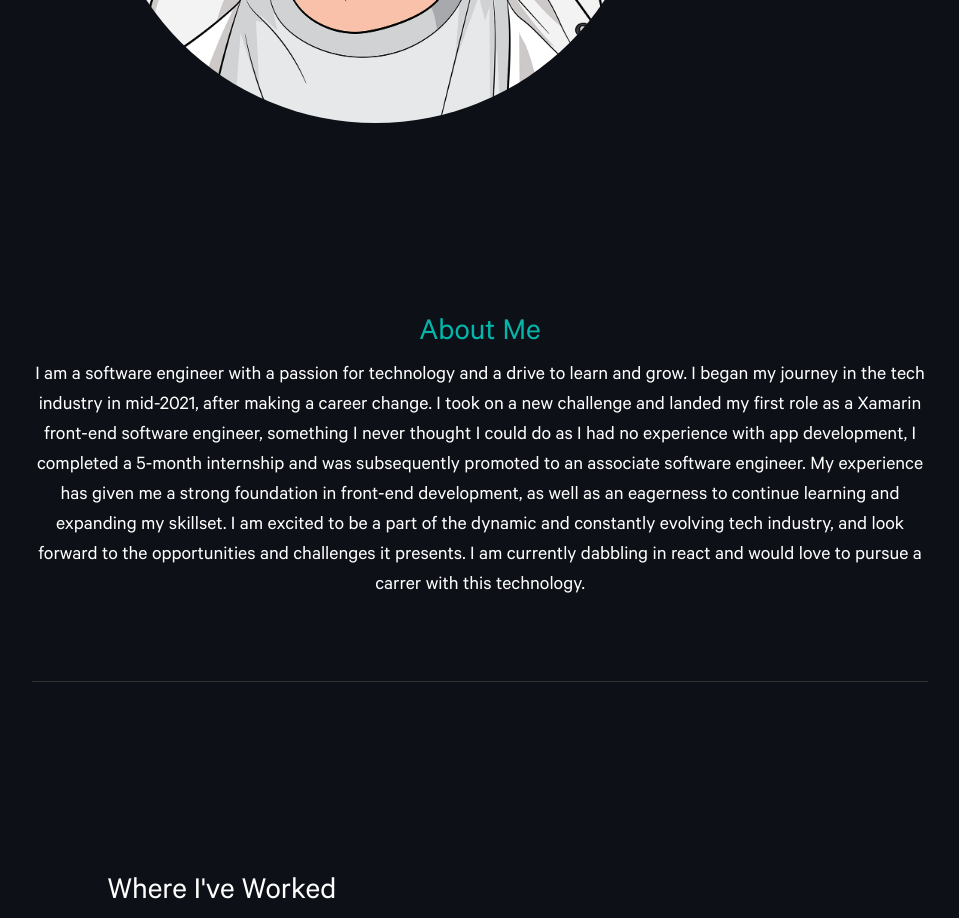
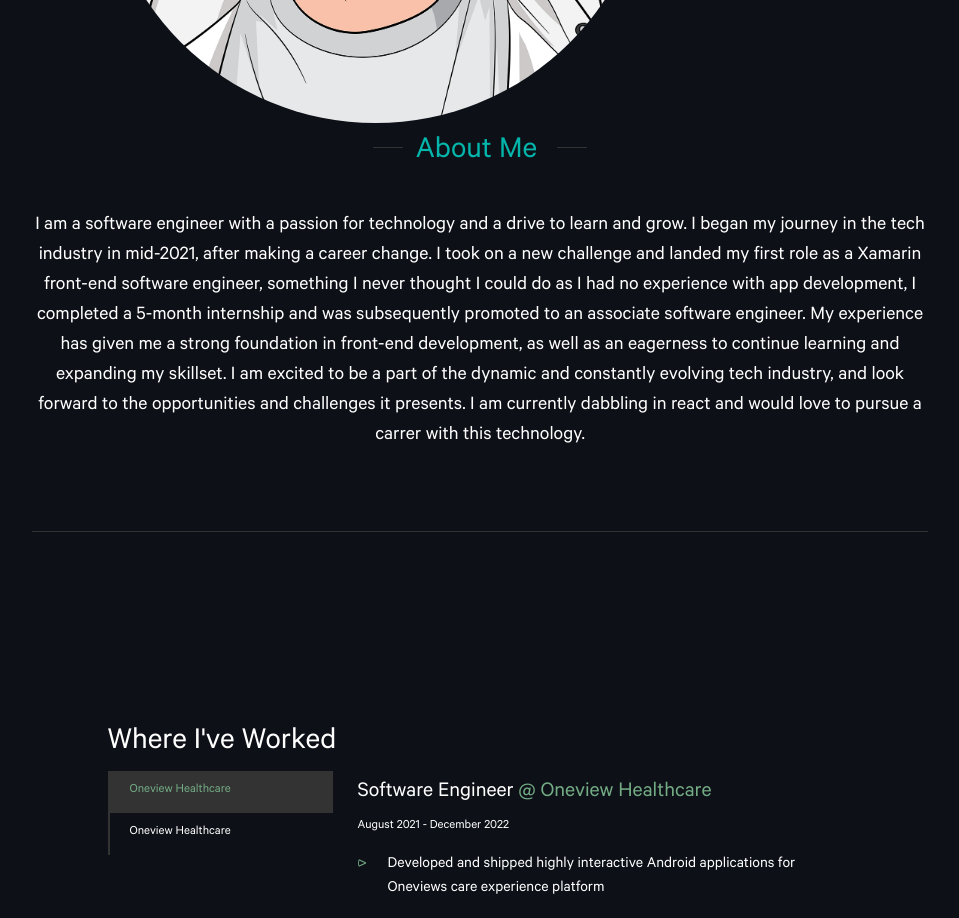
Before and after one commit to nemixu/portfolio_v2, a React (Create React App) app: page / in a window 1280 px wide. Shown: the part 1300-2218 px from the top of the page, without its empty margins (160-1119 px from the left). Built offline with nearby package versions, Linux system fonts and the light colour scheme; a web font is replaced by a local one.

Commit message:
Add styling for about section

```diff
--- a/src/styles/AboutStyles.css
+++ b/src/styles/AboutStyles.css
@@ -1,17 +1,40 @@
 .about-section {
   display: flex;
   flex-direction: row;
-  margin: 15% 15% 15% 15%;
+  margin: 0% 15% 15% 15%;
   padding-bottom: 5%;
   border-bottom: 1px solid #333333;
 }
 
-span,
-.icons {
-  font-size: 3rem;
+.aboutme {
+  display: flex;
+  -webkit-box-align: center;
+  align-items: center;
+  position: relative;
+  margin: 10px 0px 40px;
+  width: 100%;
+  white-space: nowrap;
+  justify-content: center;
+}
+.aboutme::after {
+  content: "";
+  display: block;
+  position: relative;
+  top: -5px;
+  width: 30px;
+  height: 1px;
+  margin-left: 20px;
+  background-color: #333333;
 }
 
-/* span svg:hover {
-  color: red;
-  transform: scale(1.2);
-} */
+.aboutme::before {
+  content: "";
+  display: block;
+  position: relative;
+  top: -5px;
+  width: 30px;
+  height: 1px;
+  margin-left: 0px;
+  background-color: #333333;
+  margin-right: 13px;
+}
```
